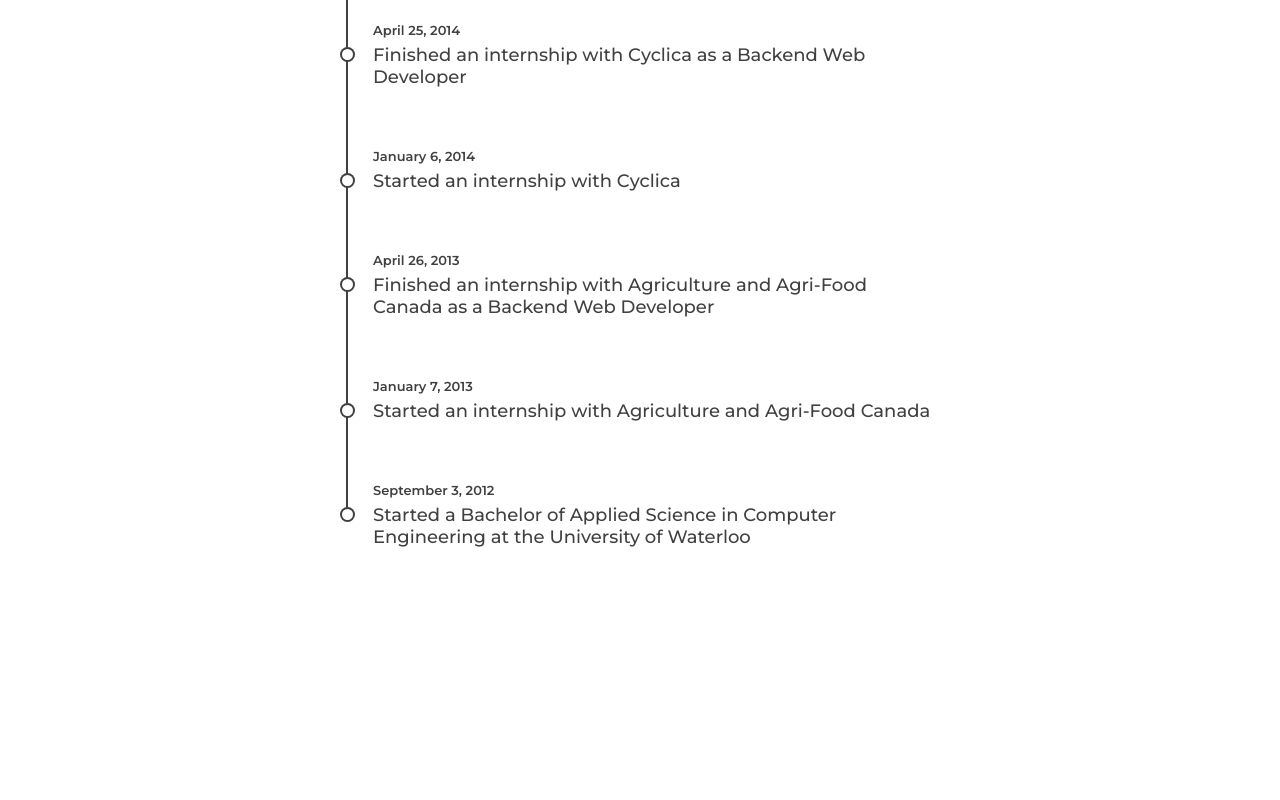
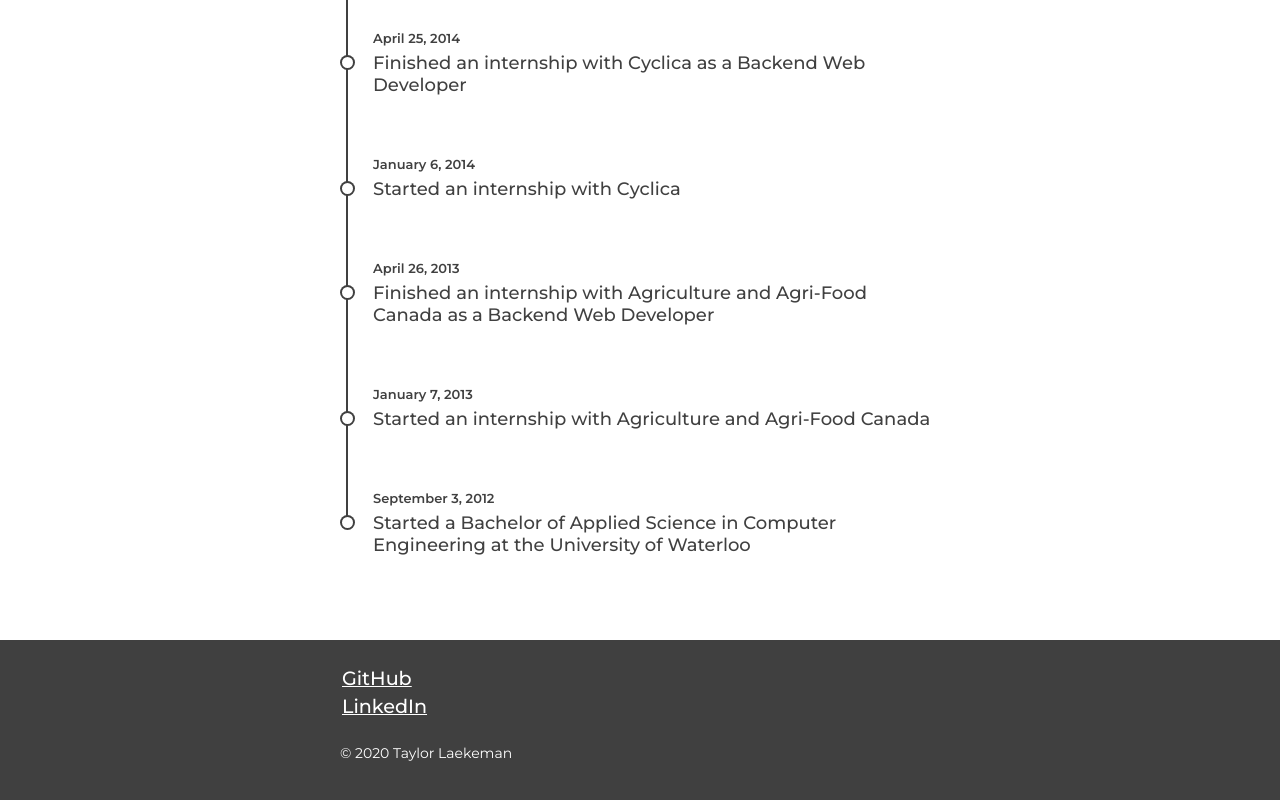
Before and after one commit to taylorlaekeman/tjlaekem, a React (Create React App) app: page / in a window 1280 px wide. Shown: the part 1544-2344 px from the top of the page. Before the commit the page ends 2176 px from the top, so only its background shows below. Built offline with nearby package versions, Linux system fonts and the light colour scheme.

Commit message:
add footer

```diff
--- a/src/components/App.js
+++ b/src/components/App.js
@@ -10,15 +10,8 @@ const Article = styled.article`
   display: grid;
   grid-template-areas:
     'header '
-    'content';
-  grid-template-columns: 1fr;
-
-  @media (min-width: 600px) {
-    grid-template-areas:
-      '. header  .'
-      '. content .';
-    grid-template-columns: 1fr 600px 1fr;
-  }
+    'content'
+    'footer ';
 `;
 
 const Header = styled.header`
@@ -27,29 +20,11 @@ const Header = styled.header`
   grid-template-areas: 'name github';
   grid-template-columns: 1fr min-content;
   align-items: center;
-`;
+  padding: 24px;
 
-const Main = styled.main`
-  grid-area: content;
-  position: relative;
-  margin-top: 40px;
-
-  &:before {
-    content: '';
-    position: absolute;
-    left: 6px;
-    top: 12px;
-    bottom: 134px;
-    width: 2px;
-    background-color: ${props => props.theme.colours.timeline};
-
-    @media (min-width: 391px) {
-      bottom: 120px;
-    }
-
-    @media (min-width: 546px) {
-      bottom: 100px;
-    }
+  @media (min-width: 648px) {
+    padding-left: calc(50vw - 300px);
+    padding-right: calc(50vw - 300px);
   }
 `;
 
@@ -57,6 +32,71 @@ const Github = styled(UnstyledGithub)`
   fill: ${props => props.theme.colours.icon};
   height: 24px;
   width: 24px;
+`;
+
+const Main = styled.main`
+  grid-area: content;
+  position: relative;
+  padding: 24px;
+
+  @media (min-width: 648px) {
+    padding-left: calc(50vw - 300px);
+    padding-right: calc(50vw - 300px);
+  }
+
+  &:before {
+    content: '';
+    position: absolute;
+    left: 30px;
+    top: 36px;
+    bottom: 158px;
+    width: 2px;
+    background-color: ${props => props.theme.colours.timeline};
+
+    @media (min-width: 391px) {
+      bottom: 144px;
+    }
+
+    @media (min-width: 546px) {
+      bottom: 124px;
+    }
+
+    @media (min-width: 648px) {
+      left: calc(50vw - 300px + 6px);
+    }
+  }
+`;
+
+const Footer = styled.footer`
+  grid-area: footer;
+  background-color: ${props => props.theme.colours.footer.background};
+  color: ${props => props.theme.colours.footer.text};
+  padding: 24px;
+
+  @media (min-width: 648px) {
+    padding-left: calc(50vw - 300px);
+    padding-right: calc(50vw - 300px);
+  }
+`;
+
+const List = styled.ul`
+  list-style: none;
+  padding: 0;
+  margin: 0;
+`;
+
+const Item = styled.li`
+  padding: 2px;
+`;
+
+const Link = styled.a`
+  color: ${props => props.theme.colours.footer.text};
+  font-weight: 500;
+  font-size: 1.2rem;
+`;
+
+const Copyright = styled.p`
+  margin: 24px 0;
 `;
 
 export default () => {
@@ -141,6 +181,20 @@ export default () => {
             title="Started a Bachelor of Applied Science in Computer Engineering at the University of Waterloo"
           />
         </Main>
+        <Footer>
+          <List>
+            <Item>
+              <Link href="https://github.com/tjlaekem">GitHub</Link>
+            </Item>
+            <Item>
+              <Link href="https://www.linkedin.com/in/tjlaekem/">LinkedIn</Link>
+            </Item>
+          </List>
+          <Copyright>
+            &copy;
+            {` ${new Date(Date.now()).getFullYear()} Taylor Laekeman`}
+          </Copyright>
+        </Footer>
       </Article>
     </ThemeProvider>
   );
--- a/src/styles/Global.js
+++ b/src/styles/Global.js
@@ -8,7 +8,6 @@ export default createGlobalStyle`
   body {
     background-color: ${props => props.theme.colours.background};
     color: ${props => props.theme.colours.text};
-    padding: 24px;
     font-family: 'Montserrat', sans-serif;
   }
 
--- a/src/styles/colours.js
+++ b/src/styles/colours.js
@@ -5,6 +5,10 @@ const palette = {
 
 export default {
   background: palette.white,
+  footer: {
+    background: palette.grey,
+    text: palette.white
+  },
   icon: palette.grey,
   timeline: palette.grey,
   text: palette.grey
```
